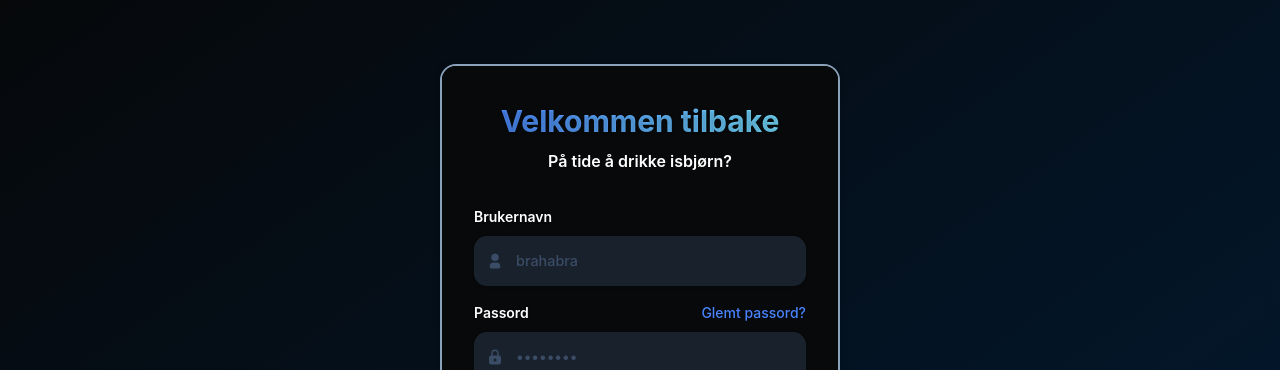
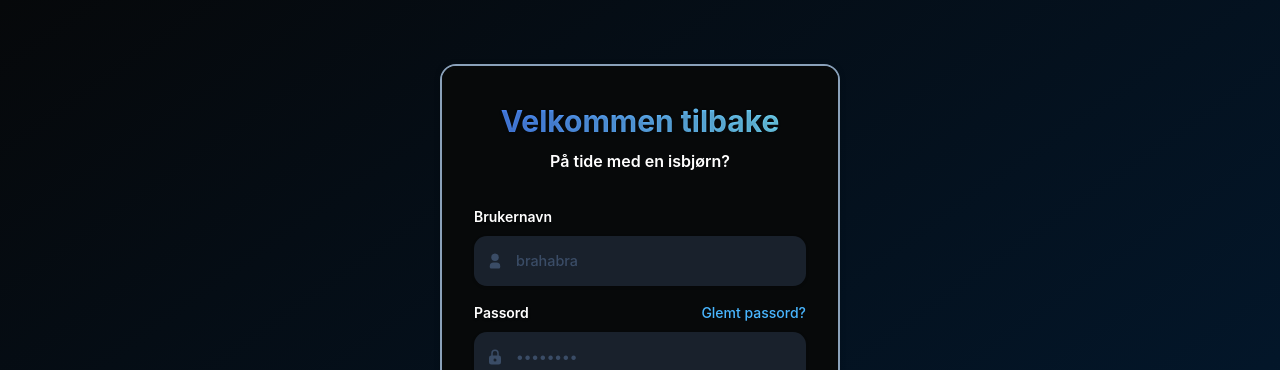
Before and after one commit to matsklevstad/isbjornlite, a Next.js app in the folder frontend/: page /login in a window 1280 px wide. Shown: the top 370 px of the page. Built offline with nearby package versions, Linux system fonts and the light colour scheme; no server answers.

Commit message:
feat: update link colors and subtitle text for improved visual consistency

```diff
--- a/frontend/src/components/login/Login.module.css
+++ b/frontend/src/components/login/Login.module.css
@@ -178,13 +178,13 @@
 
 .link {
   font-size: 0.875rem;
-  color: rgb(73, 131, 255);
+  color: rgb(73, 182, 255);
   font-weight: 500;
   transition: color 0.2s;
 }
 
 .link:hover {
-  color: #67e8f9;
+  color: rgb(20, 159, 251);
 }
 
 .button {
--- a/frontend/src/components/login/Login.tsx
+++ b/frontend/src/components/login/Login.tsx
@@ -69,7 +69,7 @@ const LoginPage = () => {
           {authError && <div className={styles.errorMessage}>{authError}</div>}
           <div className={styles.header}>
             <h2 className={styles.title}>Velkommen tilbake</h2>
-            <p className={styles.subtitle}>På tide å drikke isbjørn?</p>
+            <p className={styles.subtitle}>På tide med en isbjørn?</p>
           </div>
 
           <form className={styles.form}>
```
